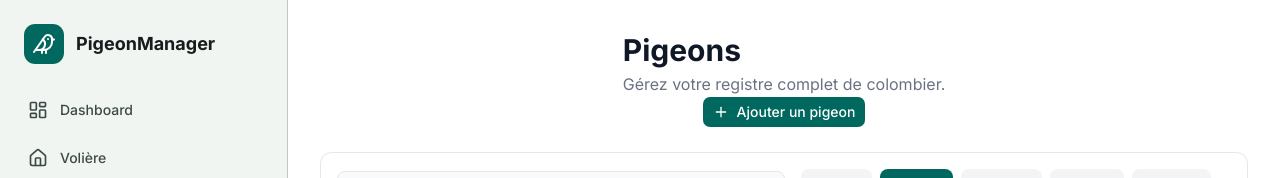
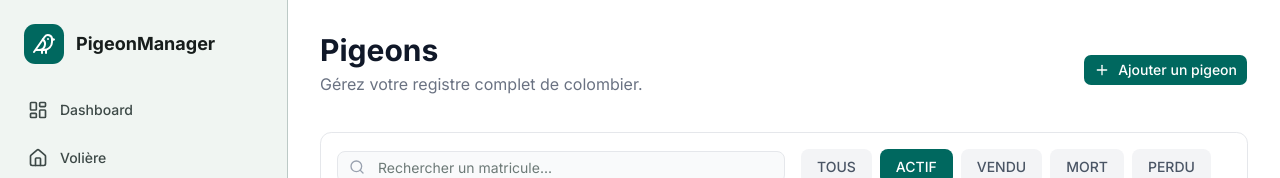
Before and after one commit to Azizka877/pigeon-manager-frontend, a Next.js app: page /pigeons in a window 1280 px wide. Both pictures are taken after a click on the button "ACTIF". Shown: the top 178 px of the page. Built offline with nearby package versions, Linux system fonts and the light colour scheme; no server answers.

Commit message:
Feat: responsive page pigeon md

```diff
--- a/app/(dashboard)/pigeons/page.tsx
+++ b/app/(dashboard)/pigeons/page.tsx
@@ -64,8 +64,8 @@ export default function PigeonsPage() {
   return (
     <div className="space-y-6">
       {/* En-tête */}
-      <div className="md:flex-col flex items-center justify-between">
-        <div>
+      <div className="md:flex-row flex items-center justify-between">
+        <div className='md:mb-3'>
           <h1 className="text-3xl font-bold text-gray-900">Pigeons</h1>
           <p className="text-gray-500 mt-1">Gérez votre registre complet de colombier.</p>
         </div>
```
